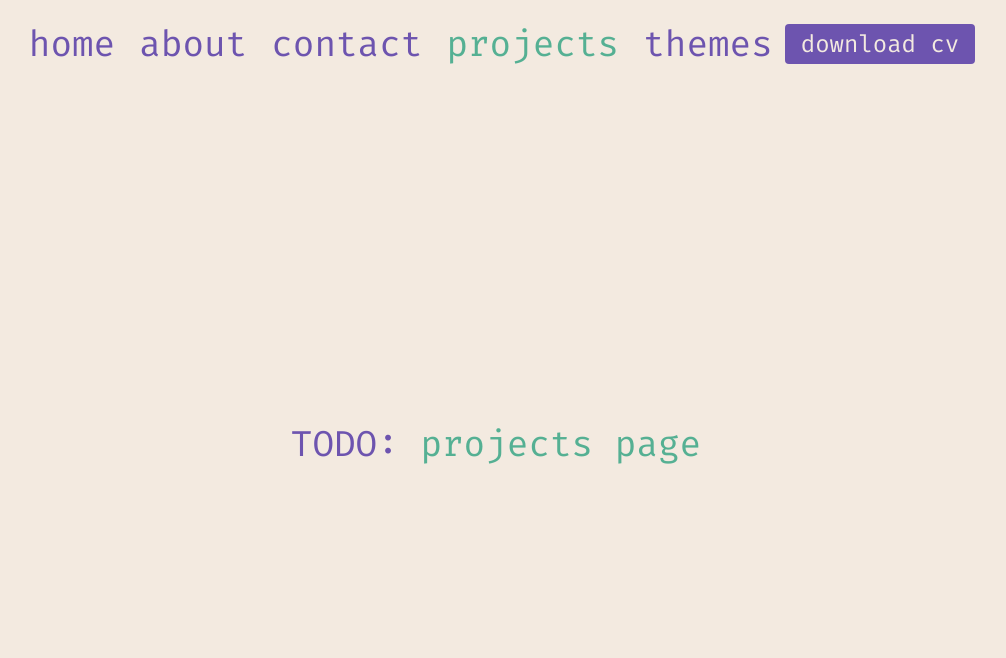
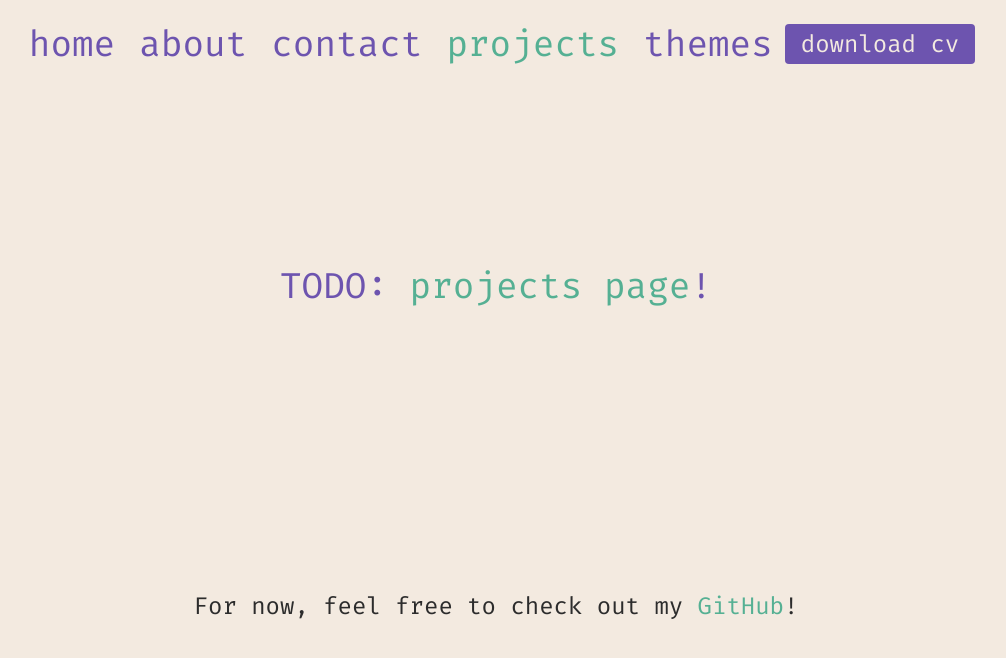
Before and after one commit to mikeycodingstuff/mikeycodingstuff.github.io, a Vue app: page /projects in a window 1280 px wide. Shown: the top 658 px of the page, without its empty margins (144-1150 px from the left). Built offline with nearby package versions, Linux system fonts and the light colour scheme.

Commit message:
change temp message. consistency in script setup

```diff
--- a/src/components/TypeWriter.vue
+++ b/src/components/TypeWriter.vue
@@ -1,4 +1,4 @@
-<script setup>
+<script setup lang="ts">
 import { ref, onMounted } from 'vue';
 
 const props = defineProps({
--- a/src/components/nav/NavBar.vue
+++ b/src/components/nav/NavBar.vue
@@ -1,4 +1,4 @@
-<script setup>
+<script setup lang="ts">
 import NavLink from '@/components/nav/NavLink.vue';
 import { ref } from 'vue';
 import { vOnClickOutside } from '@vueuse/components';
--- a/src/components/nav/NavLink.vue
+++ b/src/components/nav/NavLink.vue
@@ -1,4 +1,4 @@
-<script setup>
+<script setup lang="ts">
 import { ref, watch } from 'vue';
 import { onKeyStroke, useMousePressed } from '@vueuse/core';
 
--- a/src/views/ProjectsView.vue
+++ b/src/views/ProjectsView.vue
@@ -1,7 +1,12 @@
+<script setup lang="ts">
+import ExternalLink from '@/components/nav/ExternalLink.vue';
+</script>
+
 <template>
   <div class="text-center p-12">
     <h1 class="text-4xl text-theme-main">
-      TODO: <span class="text-theme-accent">projects page</span>
+      TODO: <span class="text-theme-accent">projects page</span>!
     </h1>
+    <p class="mt-6 text-2xl">For now, feel free to check out my <external-link link="https://github.com/mikeycodingstuff">GitHub</external-link>!</p>
   </div>
 </template>
```
